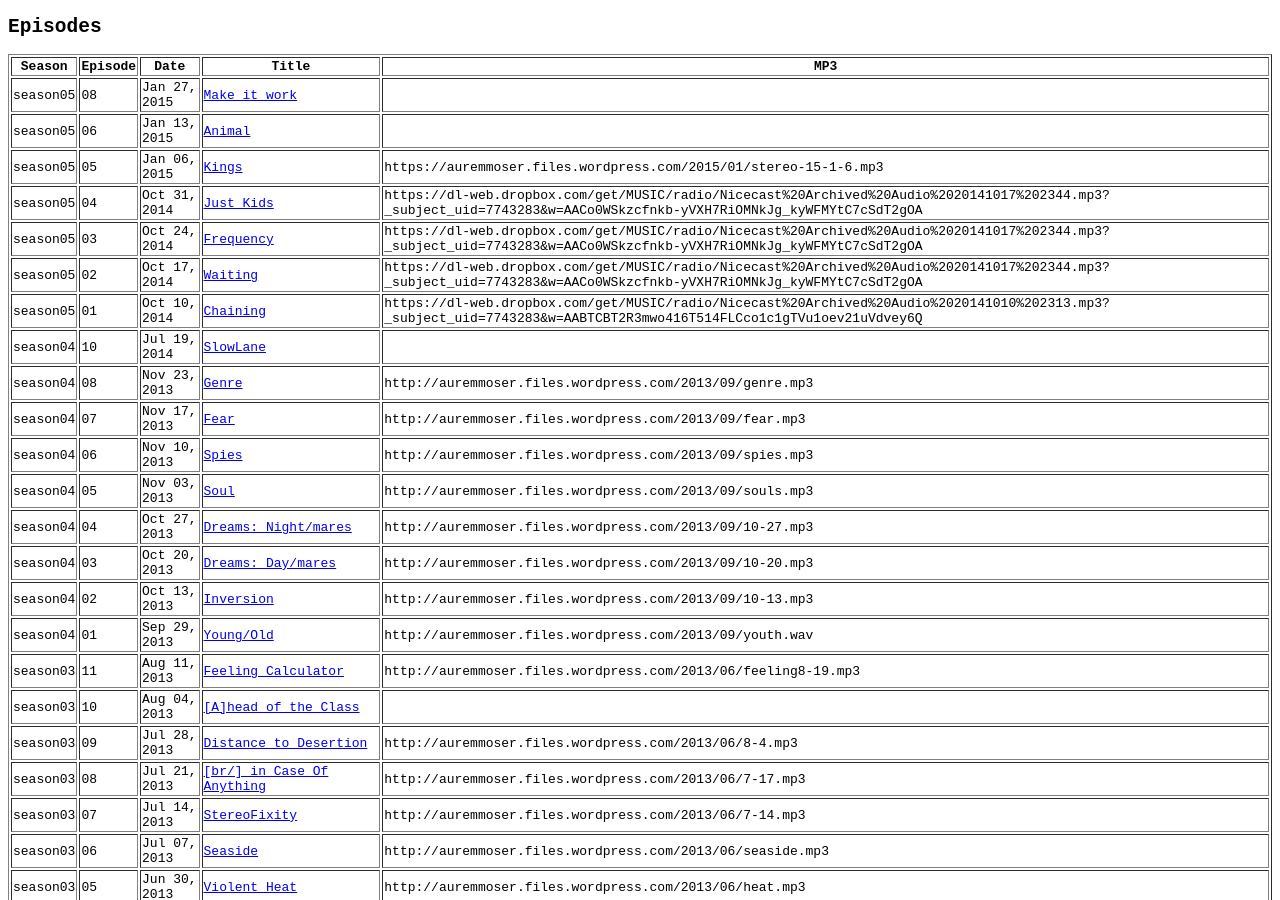
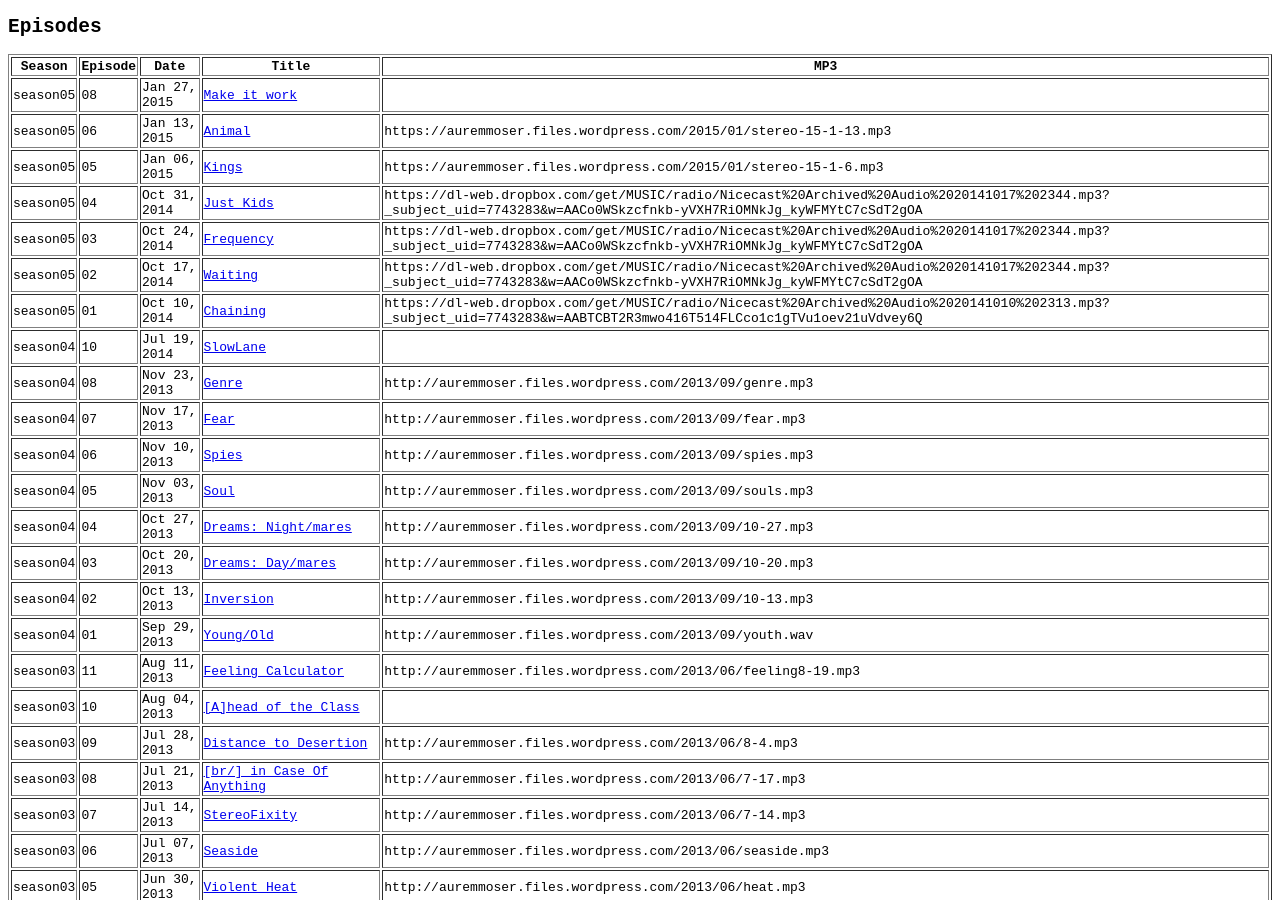
Before and after one commit to auremoser/stereosemantics, a Jekyll site: the page built from test.html, in a window 1280 px wide and 900 px high. Built offline with Jekyll 4.4.1, drawn with Linux system fonts in a browser that asks for light colours; some of the changed lines change nothing that is shown.

Commit message:
animal post mp3 up

```diff
--- a/_posts/2015-01-13-animal.md
+++ b/_posts/2015-01-13-animal.md
@@ -4,7 +4,7 @@
 episode: 6
 date: 2015-01-13
 categories: season05
-mp3_url:
+mp3_url: https://auremmoser.files.wordpress.com/2015/01/stereo-15-1-13.mp3
 rel_finder_url: http://tinyurl.com/pdxxshj
 tracklist_url: https://docs.google.com/spreadsheets/d/1AnBPTKYgbRICVfnWy8lh2XAfNTw8cQFm6TVHdbUXQa0/edit#gid=49
 duration: '00:56:05'
```
